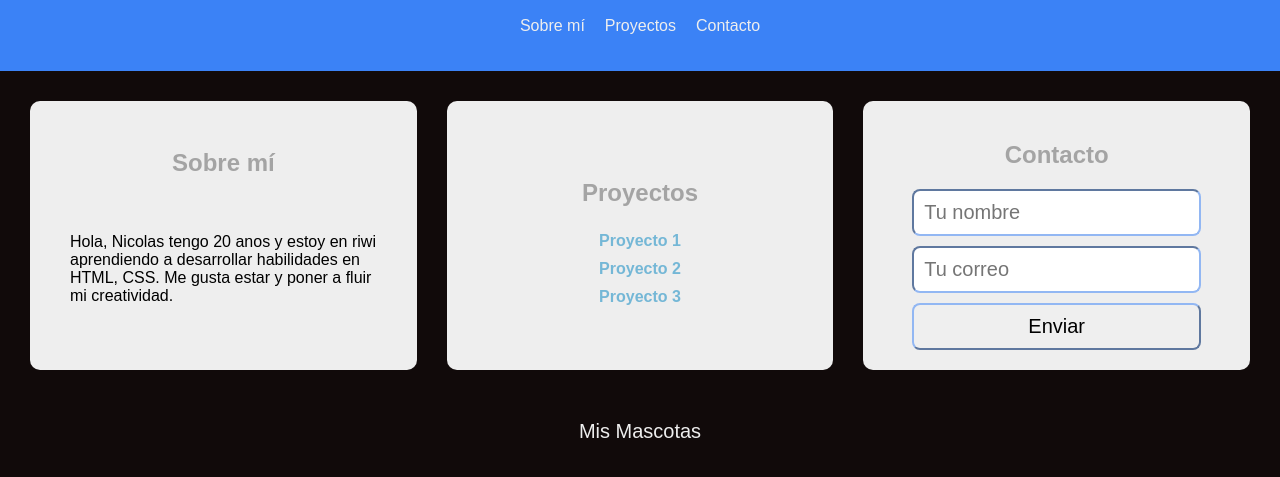
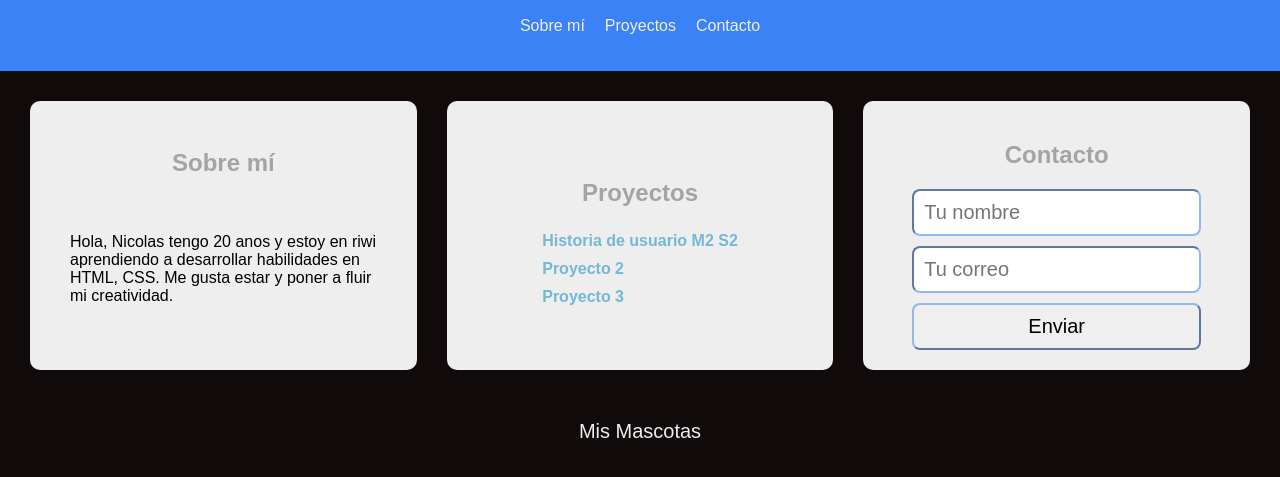
Before and after one commit to niccko1082-ux/PortafolioM2, a plain HTML site: page index.html in a window 1280 px wide. Shown: the part 99-576 px from the top of the page. Drawn offline with Linux system fonts and the light colour scheme.

Commit message:
I modified the link to the repository PORTAFOLIOM2

```diff
--- a/css/styles.css
+++ b/css/styles.css
@@ -1,4 +1,4 @@
-body {
+body, html {
     font-family: Arial, sans-serif;
     margin: 0;
     padding: 0;
@@ -14,6 +14,7 @@ body {
     justify-content: center;
     text-align: center;
     flex-direction: column;
+    min-width: 365px;
 }
 
 /* Navegación */
@@ -40,7 +41,7 @@ body {
 }
 
 /* Main */
-.principal, .galeria  {
+.principal {
     display: flex;
     flex-wrap: wrap;
     justify-content: center;
@@ -59,6 +60,7 @@ body {
     padding: 20px;
     flex: 1 1 250px;
     max-width: 400px;
+    min-width: 250px;
 }
 
 .sections:hover {
--- a/index.html
+++ b/index.html
@@ -35,7 +35,7 @@
             <section id="proyectos" class="sections" >
                 <h2>Proyectos</h2>
             <div class="proyectos">
-                <a href="#">Proyecto 1</a>
+                <a href="https://github.com/niccko1082-ux/PortafolioM2.git">Historia de usuario M2 S2</a>
                 <a href="#">Proyecto 2</a>
                 <a href="#">Proyecto 3</a>
             </div>
```
